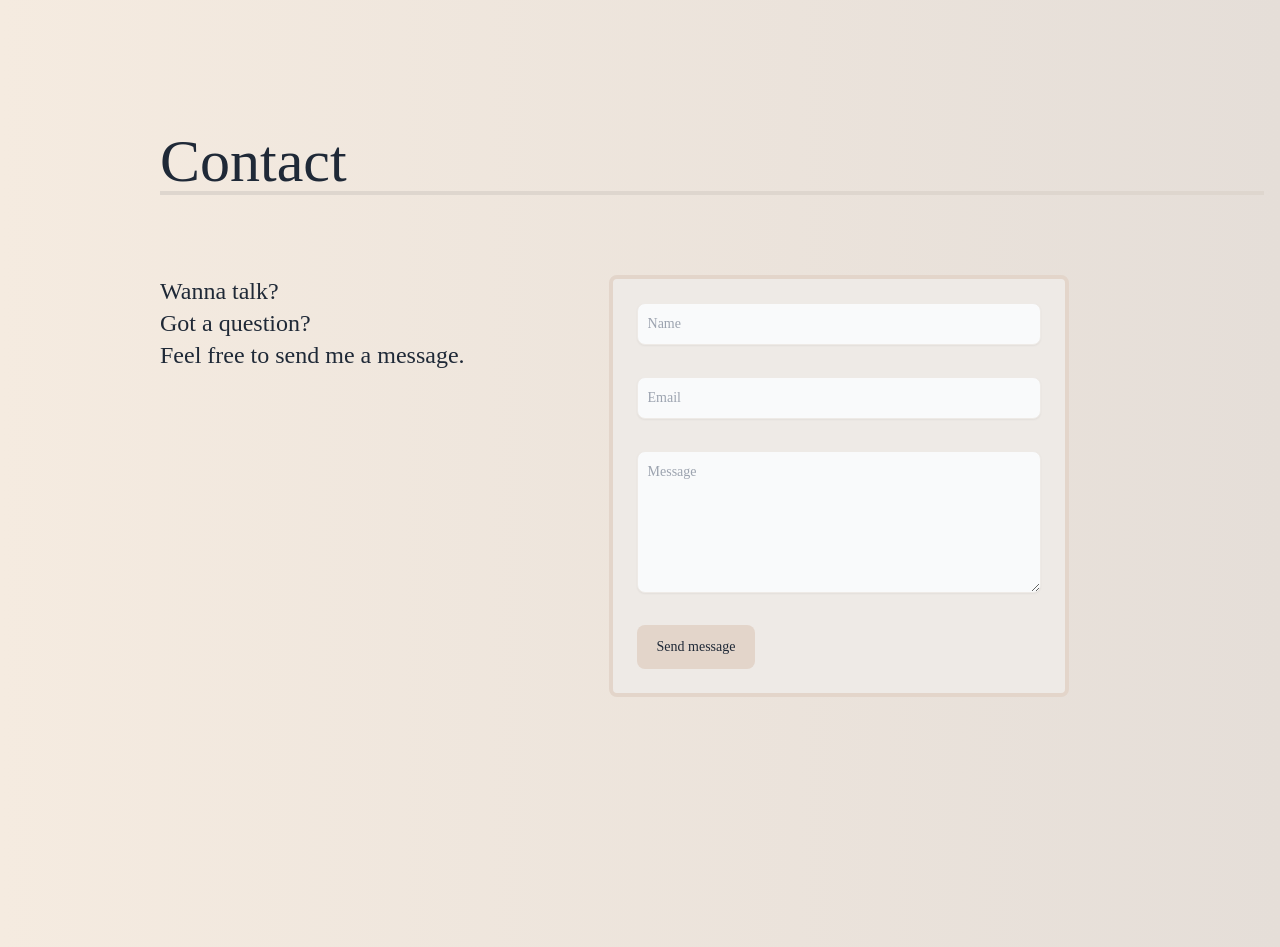
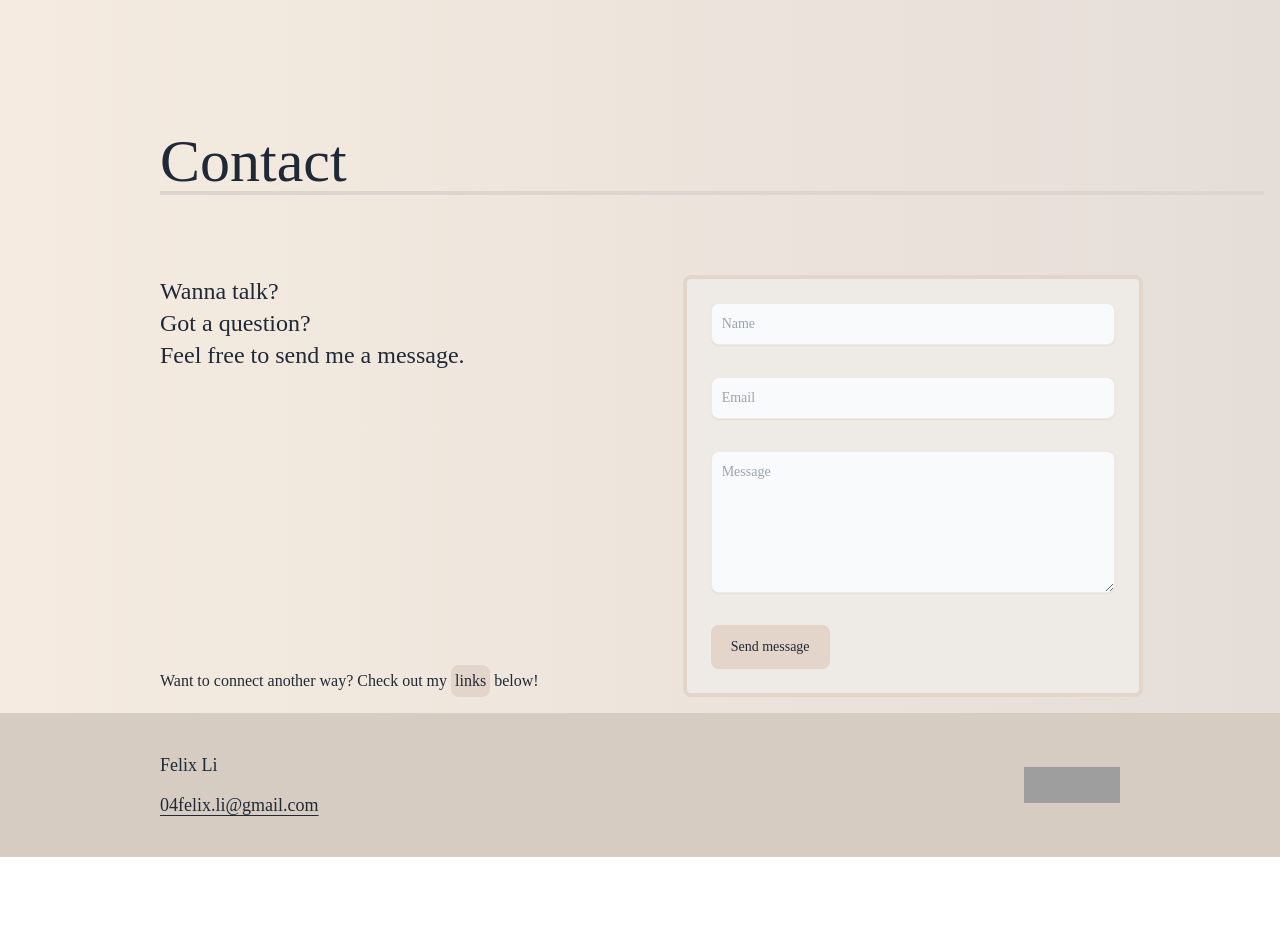
Before and after one commit to 04felixli/Portfolio-Website, a React (Create React App) app: page / in a window 1280 px wide. Shown: the part 3380-4327 px from the top of the page. After the commit the page ends 4237 px from the top, so only its background shows below. Built offline with nearby package versions, Linux system fonts and the light colour scheme; grey boxes are pictures that could not be loaded.

Commit message:
Added a footer

```diff
--- a/src/Components/Contact/Contact.tsx
+++ b/src/Components/Contact/Contact.tsx
@@ -1,4 +1,5 @@
 import React, { useState, ChangeEvent, FormEvent } from "react";
+import { goToSection } from "../../Util/lib";
 
 interface FormData {
     email: string;
@@ -34,12 +35,13 @@ const Contact: React.FC = () => {
     };
 
     return (
-        <div className="text-color min-h-screen" id={'Contact'}>
+        <div className="text-color" id={'Contact'}>
             <h1 className="text-6xl border-b-4 border-color2">Contact</h1>
 
             <section className="flex flex-row mt-20">
-                <section>
-                    <p className="text-2xl whitespace-pre-line">Wanna talk? {'\n'} Got a question? {'\n'} Feel free to send me a message.</p>
+                <section className="flex flex-col justify-between text-2xl whitespace-pre-line">
+                    <p>Wanna talk? {'\n'} Got a question? {'\n'} Feel free to send me a message.</p>
+                    <p className="text-base">Want to connect another way? Check out my <button className="bg-color6 p-1 rounded-lg transition ease-in-out delay-150 hover:-translate-y-1 hover:shadow-md" onClick={() => goToSection('Footer', 0)}>links</button> below!</p>
                 </section>
 
                 <section className="bg-color4 ml-36 w-5/12 border border-4 border-color6 rounded-lg">
--- /dev/null
+++ b/src/Components/Footer/Footer.tsx
@@ -0,0 +1,27 @@
+import React from "react";
+import { openLink } from "../../Util/lib";
+import { AboutMe } from "../../Util/AboutMeObjects";
+
+const Footer = () => {
+    return (
+        <div className="w-screen bg-color1 h-36 text-color text-lg py-8 px-40 flex flex-row justify-between" id='Footer'>
+            <section className="flex flex-col justify-around">
+                <p>Felix Li</p>
+                <a href="mailto:04felix.li.@gmail.com" className="underline underline-offset-4">04felix.li@gmail.com</a>
+            </section>
+
+            <section className="flex flex-row justify-around">
+                <button className="w-12" onClick={() => { openLink(AboutMe.linkedIn) }}>
+                    <img src='/Images/LinkedInLogo.png' alt="LinkedInLogo" className="object-fit" />
+                </button>
+
+                <button className="w-12" onClick={() => { openLink(AboutMe.github) }}>
+                    <img src='/Images/githubLogo.png' alt="githubLogo" className="object-fit" />
+                </button>
+            </section>
+
+        </div>
+    )
+}
+
+export default Footer;
--- a/src/MainPage.tsx
+++ b/src/MainPage.tsx
@@ -7,6 +7,7 @@ import Projects from './Components/Projects/Projects';
 import Contact from './Components/Contact/Contact';
 import Experiences from './Components/Experiences/Experiences';
 import About from './Components/About/About';
+import Footer from './Components/Footer/Footer';
 
 function MainPage() {
   const [headerHeight, setHeaderHeight] = useState<number>(0);
@@ -16,7 +17,6 @@ function MainPage() {
       <Header headerHeight={headerHeight} setHeaderHeight={setHeaderHeight} />
 
       <section className='mt-52 p-4 pl-40 text-left'>
-
         <section>
           <Home />
         </section>
@@ -36,7 +36,10 @@ function MainPage() {
         <section className='mt-56'>
           <Contact />
         </section>
+      </section>
 
+      <section className=''>
+        <Footer />
       </section>
 
     </div>
--- a/src/Util/AboutMeObjects.tsx
+++ b/src/Util/AboutMeObjects.tsx
@@ -4,6 +4,8 @@ interface AboutMeObject {
     otherInterests: string;
     conclusion: string;
     linkToContact: string;
+    linkedIn: string;
+    github: string;
 }
 
 export const AboutMe: AboutMeObject = {
@@ -11,5 +13,7 @@ export const AboutMe: AboutMeObject = {
     professionalInterests: 'I just finished my co-op at RIFO Holdings Group as a full stack developer, and now I\'m looking for summer 2024 internships.',
     otherInterests: 'When I\'m not studying, you can find me at the gym, eating, playing video games (I love Apex Legends), or learning about nerdy topics like Star Wars, Halo, DC, and Marvel...did I forget to mention eating? Recently I\'ve been really into web/full stack dev, which is the reason this website exists!',
     conclusion: 'Want to chat about anything? Or maybe you want to carry me in Apex? Just',
-    linkToContact: 'reach out!'
+    linkToContact: 'reach out!',
+    linkedIn: 'https://www.linkedin.com/in/04felixli',
+    github: 'https://github.com/04felixli'
 }
--- a/src/Util/lib.tsx
+++ b/src/Util/lib.tsx
@@ -7,7 +7,7 @@ export const scrollToTop = (): void => {
 }
 
 export const goToSection = (sectionId: string, headerHeight: number): void => {
-    const section = document.getElementById(sectionId);
+    const section: HTMLElement | null = document.getElementById(sectionId);
 
     if (section) {
         const offsetTop = section.offsetTop - headerHeight;
```
